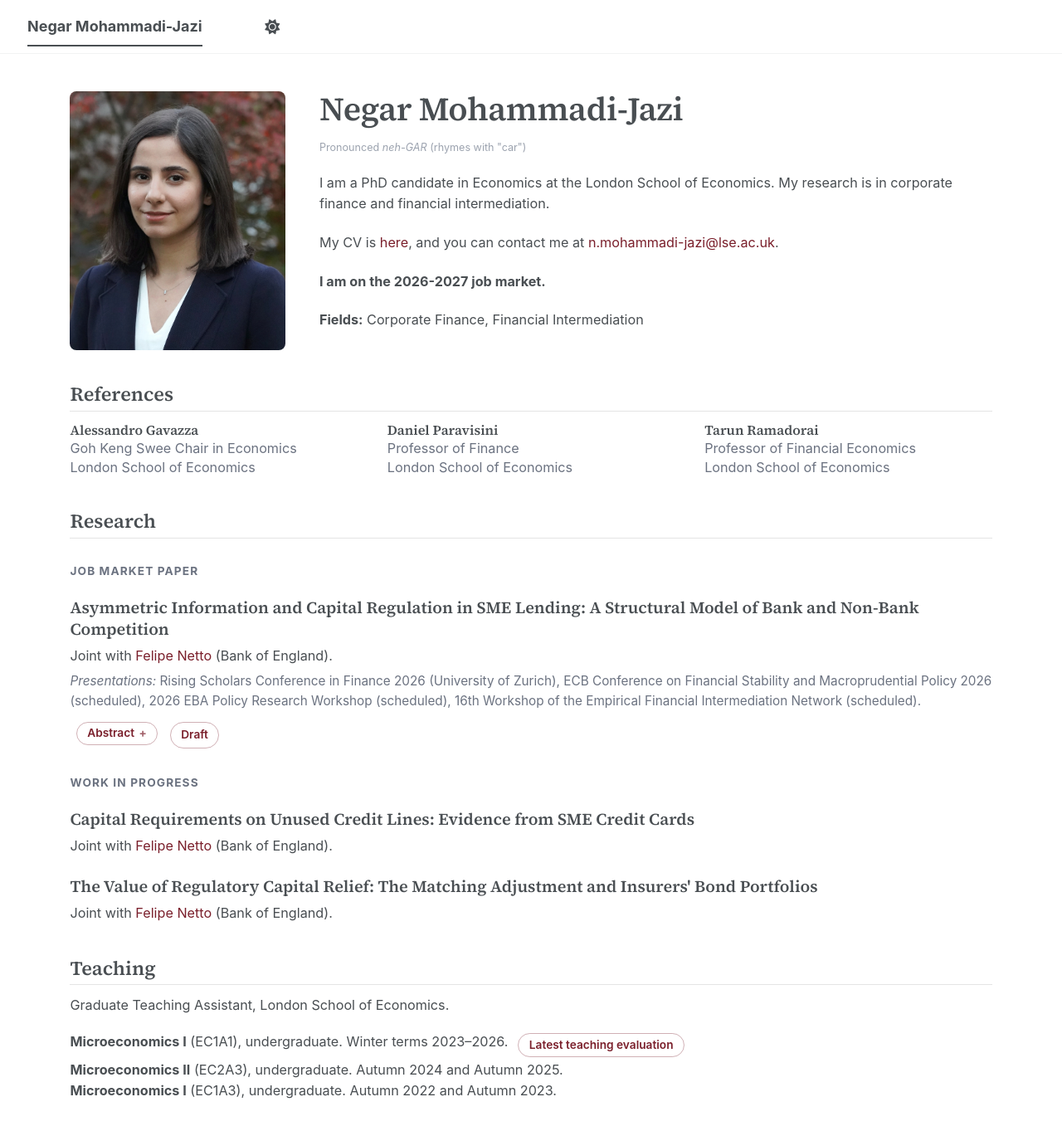
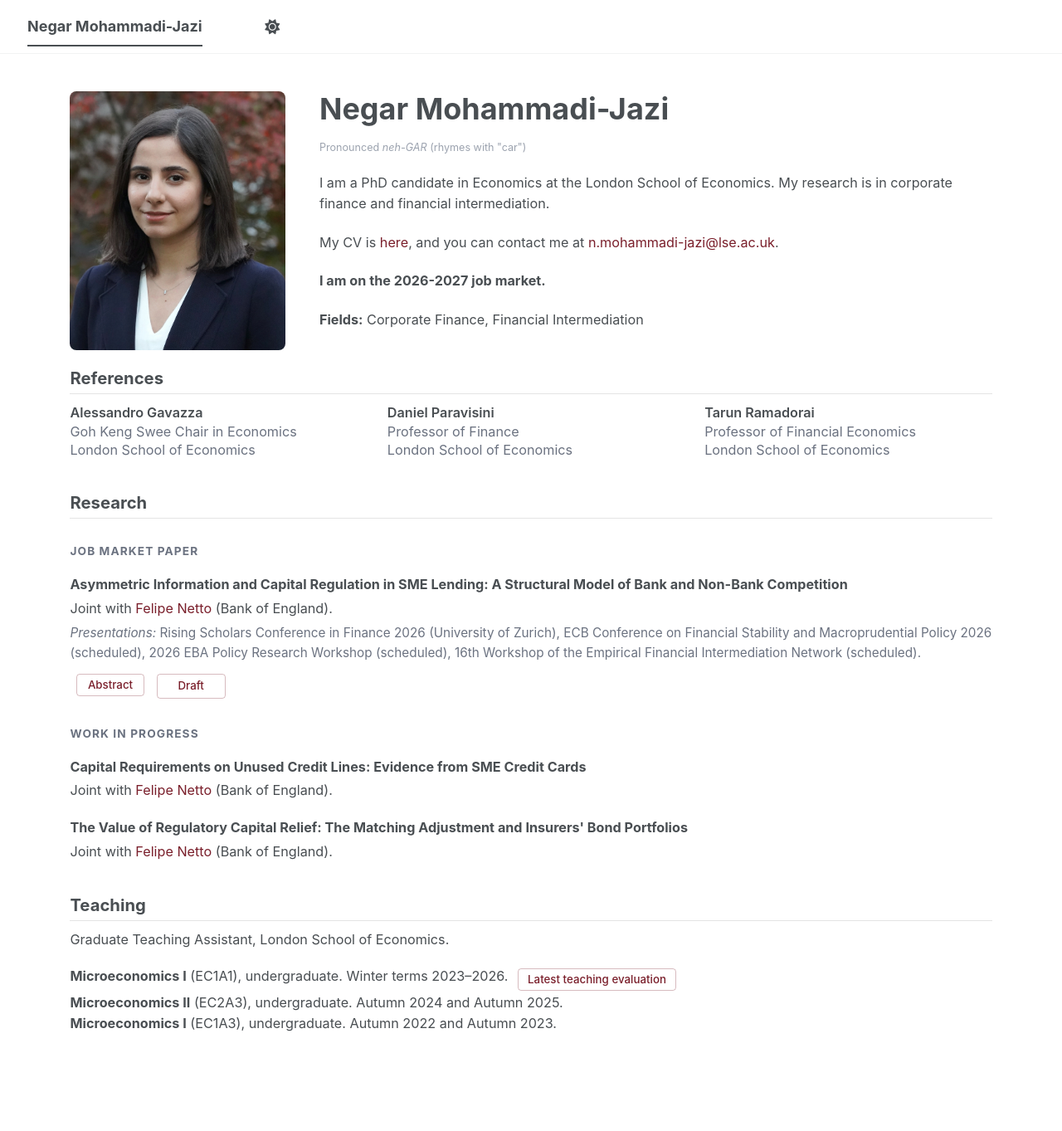
Before and after one commit to NegarMJazi/NegarMJazi.github.io, a Jekyll site: the page built from _pages/about.md, in a window 1280 px wide and 1400 px high. Shown: the top 1363 px of the window at 83% size. Built offline with Jekyll 4.4.1, drawn with Linux system fonts in a browser that asks for light colours; a script bundle is joined from its source files by our own code; library files that are not in the unit come from our copies.

Commit message:
Keep original font; minimal equal-size link buttons

```diff
--- a/_sass/_custom.scss
+++ b/_sass/_custom.scss
@@ -161,21 +161,15 @@ label.abs-link {
   .refs-grid { grid-template-columns: 1fr; row-gap: .5rem; }
 }
 
-/* ===== Refined look (Nov 2026): burgundy accents, serif headings, pill links ===== */
-:root{--accent:#7a1f2b;--accent-line:rgba(122,31,43,.35);--accent-soft:rgba(122,31,43,.06);--rule:rgba(120,120,120,.2);--muted:#6b7280;--panel:rgba(120,120,120,.06)}
-html[data-theme="dark"]{--accent:#e3a0a9;--accent-line:rgba(227,160,169,.4);--accent-soft:rgba(227,160,169,.1);--rule:rgba(200,200,200,.18);--muted:#9ca3af;--panel:rgba(255,255,255,.05)}
+/* ===== Refined look (Nov 2026): burgundy accents, minimal link buttons ===== */
+:root{--accent:#7a1f2b;--accent-line:rgba(122,31,43,.3);--accent-soft:rgba(122,31,43,.06);--rule:rgba(120,120,120,.2);--muted:#6b7280;--panel:rgba(120,120,120,.06)}
+html[data-theme="dark"]{--accent:#e3a0a9;--accent-line:rgba(227,160,169,.35);--accent-soft:rgba(227,160,169,.1);--rule:rgba(200,200,200,.18);--muted:#9ca3af;--panel:rgba(255,255,255,.05)}
 .page__content a{color:var(--accent);text-decoration:none;border-bottom:1px solid transparent;transition:border-color .15s,background-color .15s}
 .page__content a:hover{border-bottom-color:currentColor}
-.page__content h1.name{font-family:"Source Serif 4",Georgia,serif;font-weight:600;letter-spacing:-.01em;font-size:2.2rem;line-height:1.1}
-.page__content h2{font-family:"Source Serif 4",Georgia,serif;font-weight:600;font-size:1.3rem;border-bottom:1px solid var(--rule);padding-bottom:.3rem;margin-top:2.2rem}
-.page__content h3{font-family:"Source Serif 4",Georgia,serif;font-weight:600;font-size:1.1rem;line-height:1.35}
+.page__content h2{border-bottom:1px solid var(--rule);padding-bottom:.3rem}
 .research-group{text-transform:uppercase;letter-spacing:.08em;font-size:.76rem!important;color:var(--muted)}
 .paper-links{font-size:0;display:inline-flex;gap:.4rem;flex-wrap:wrap;margin:.45rem 0 .15rem;vertical-align:middle}
-.paper-links a,.paper-links label{font-size:.76rem;font-weight:600;line-height:1;padding:.36rem .7rem;border:1px solid var(--accent-line)!important;border-radius:999px;color:var(--accent)!important;cursor:pointer;display:inline-flex;align-items:center;gap:.3rem;text-decoration:none!important;transition:background-color .15s,border-color .15s}
+.paper-links a,.paper-links label{font-size:.74rem;font-weight:500;line-height:1;padding:.32rem .6rem;min-width:4.6rem;box-sizing:border-box;justify-content:center;border:1px solid var(--accent-line)!important;border-radius:4px;color:var(--accent)!important;cursor:pointer;display:inline-flex;align-items:center;text-decoration:none!important;transition:background-color .15s,border-color .15s}
 .paper-links a:hover,.paper-links label:hover,.abs-toggle:checked + .paper-links label.abs-link{background:var(--accent-soft);border-color:var(--accent)!important}
-.paper-links label.abs-link::after{content:"+";font-weight:700;opacity:.7}
-.abs-toggle:checked + .paper-links label.abs-link::after{content:"\2212"}
-.abstract{background:var(--panel);border-radius:8px;padding:.85rem 1.05rem;margin-top:.55rem}
+.abstract{background:var(--panel);border-radius:6px;padding:.85rem 1.05rem;margin-top:.55rem}
 .abstract p{margin:0}
-.ref-name{font-family:"Source Serif 4",Georgia,serif;font-weight:600}
-@media (max-width:600px){.page__content h1.name{font-size:1.85rem}}
```
